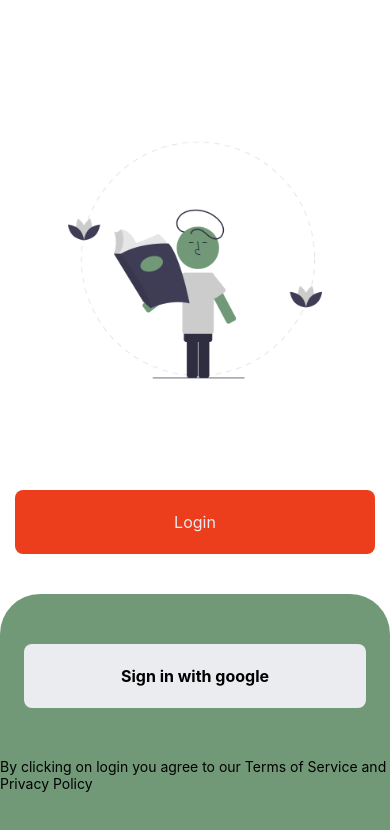
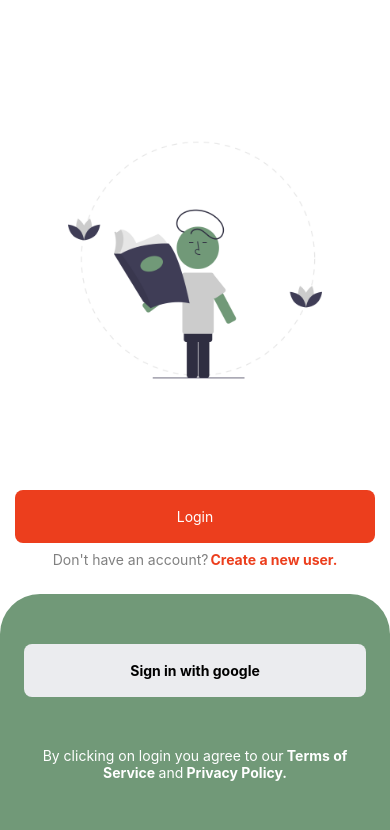
Before and after one commit to iNspireXD/ReactNative-BookStore, a React Native app: screen / in a window 390 px wide. Shown: the top 830 px of the page. Built offline with nearby package versions, Linux system fonts and the light colour scheme.

Commit message:
fixed buttons

```diff
--- a/components/ui/Button.tsx
+++ b/components/ui/Button.tsx
@@ -1,41 +1,40 @@
-import { StyleSheet, Text, View, Pressable } from "react-native";
-import React from "react";
+import { StyleSheet, View, Text, Pressable } from "react-native";
 import { Colors } from "../../constants/style";
 
 type Props = {
   children: React.ReactNode;
   onPress: any;
+  style?: object;
   mode?: string;
-  style: object;
-  icon?: string;
 };
 
-const Button = ({ children, onPress, mode, style }: Props) => {
+const GoalItems = ({ children, onPress, style, mode }: Props) => {
   return (
-    <View style={style}>
-      <Pressable onPress={onPress} android_ripple={{ color: "#6f657d" }}>
-        <View style={styles.button}>
-          <Text style={styles.text}>{children}</Text>
-        </View>
-      </Pressable>
-    </View>
+    <Pressable
+      onPress={onPress}
+      style={({ pressed }) => [style, pressed && styles.pressed]}
+    >
+      <View style={styles.button}>
+        <Text style={styles.text}>{children}</Text>
+      </View>
+    </Pressable>
   );
 };
 
-export default Button;
+export default GoalItems;
 
 const styles = StyleSheet.create({
-  rootContainer: {
-    backgroundColor: Colors.accent100,
-    borderRadius: 8,
+  button: {
+    margin: 10,
+    justifyContent: "center",
+    alignItems: "center",
   },
-  button: {
+
+  text: {
     padding: 8,
+    color: "white",
   },
-  text: {
-    color: Colors.background100,
-    padding: 14,
-    fontSize: 16,
-    textAlign: "center",
+  pressed: {
+    opacity: 0.75,
   },
 });
--- a/screens/LandingScreen.tsx
+++ b/screens/LandingScreen.tsx
@@ -1,4 +1,4 @@
-import { StyleSheet, Text, View, Image } from "react-native";
+import { StyleSheet, Text, View, Image, TouchableOpacity } from "react-native";
 import React from "react";
 import Button from "../components/ui/Button";
 import { Colors } from "../constants/style";
@@ -12,15 +12,20 @@ const LandingScreen = (props: Props) => {
         <View style={styles.imgContainer}>
           <Image source={require("../assets/logo.png")} style={styles.image} />
         </View>
-        <View style={styles.buttonContainer}>
+
         <Button
           onPress={() => {
             console.log("button Pressed");
           }}
-            style={{ backgroundColor: Colors.accent100, borderRadius: 8 }}
+          style={styles.buttonContainer}
         >
-            <Text>Login</Text>
+          Login
         </Button>
+        <View style={styles.signUpContainer}>
+          <Text style={styles.signUpText}>Don't have an account?</Text>
+          <TouchableOpacity>
+            <Text style={styles.signUpLinkText}>Create a new user.</Text>
+          </TouchableOpacity>
         </View>
       </View>
 
@@ -33,11 +38,11 @@ const LandingScreen = (props: Props) => {
             <Text style={styles.buttonText}>Sign in with google</Text>
           </Button>
         </View>
-        <Text>
+        <Text style={styles.info}>
           By clicking on login you agree to our
-          <Text> Terms of Service </Text>
+          <Text style={styles.boldText}> Terms of Service </Text>
           and
-          <Text> Privacy Policy</Text>
+          <Text style={styles.boldText}> Privacy Policy.</Text>
         </Text>
       </View>
     </View>
@@ -73,6 +78,8 @@ const styles = StyleSheet.create({
 
   buttonContainer: {
     width: 360,
+    backgroundColor: Colors.accent100,
+    borderRadius: 8,
   },
 
   footerButtonContainer: {
@@ -92,4 +99,29 @@ const styles = StyleSheet.create({
     color: "black",
     fontWeight: "bold",
   },
+
+  info: {
+    color: "white",
+    marginHorizontal: 32,
+    textAlign: "center",
+  },
+
+  boldText: {
+    fontWeight: "bold",
+  },
+
+  signUpContainer: {
+    marginTop: 8,
+    flexDirection: "row",
+    justifyContent: "space-between",
+    gap: 2,
+  },
+
+  signUpText: {
+    color: "grey",
+  },
+  signUpLinkText: {
+    color: Colors.accent100,
+    fontWeight: "bold",
+  },
 });
```
Lines whose indentation alone changed are shown as unchanged.
